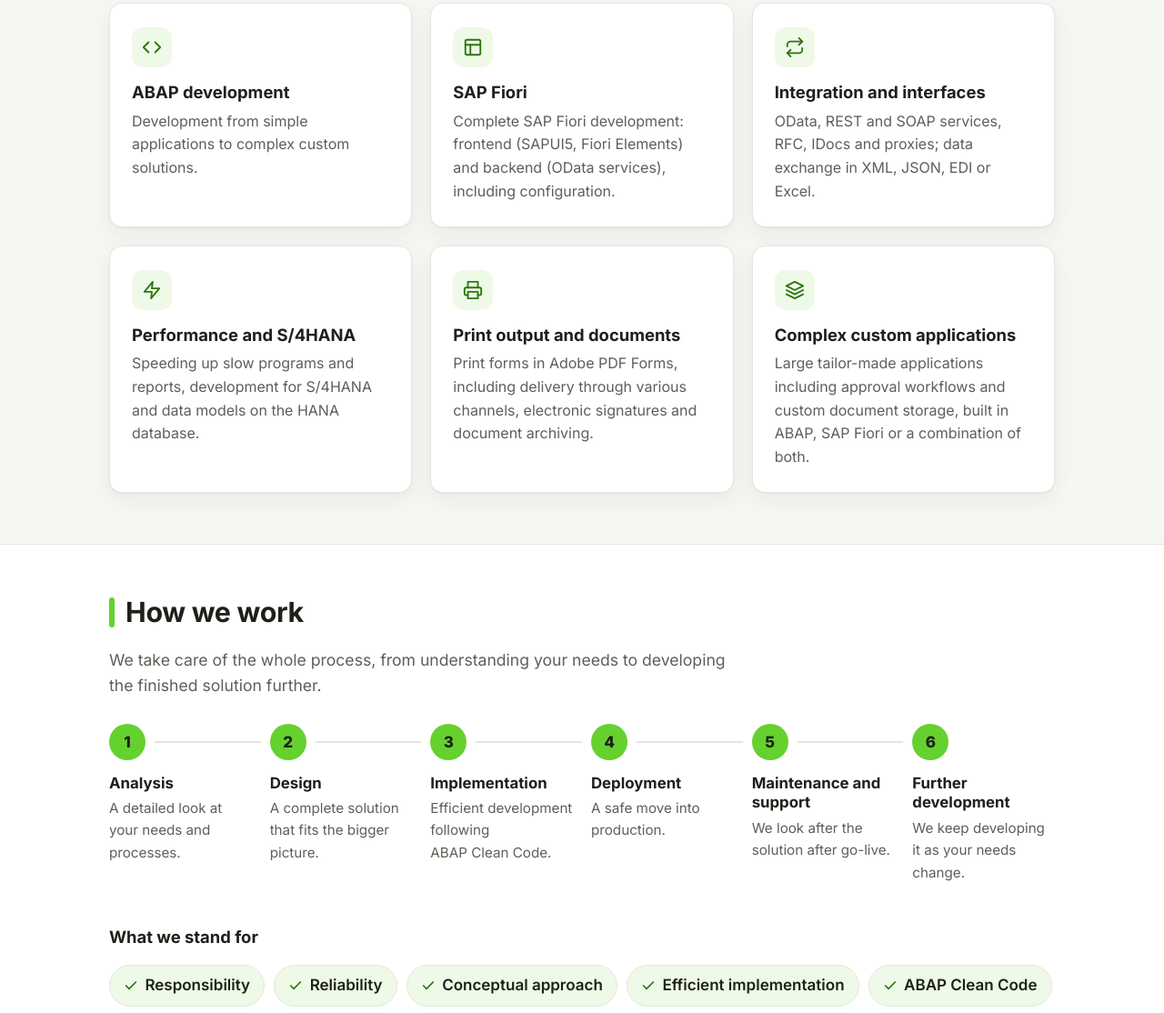
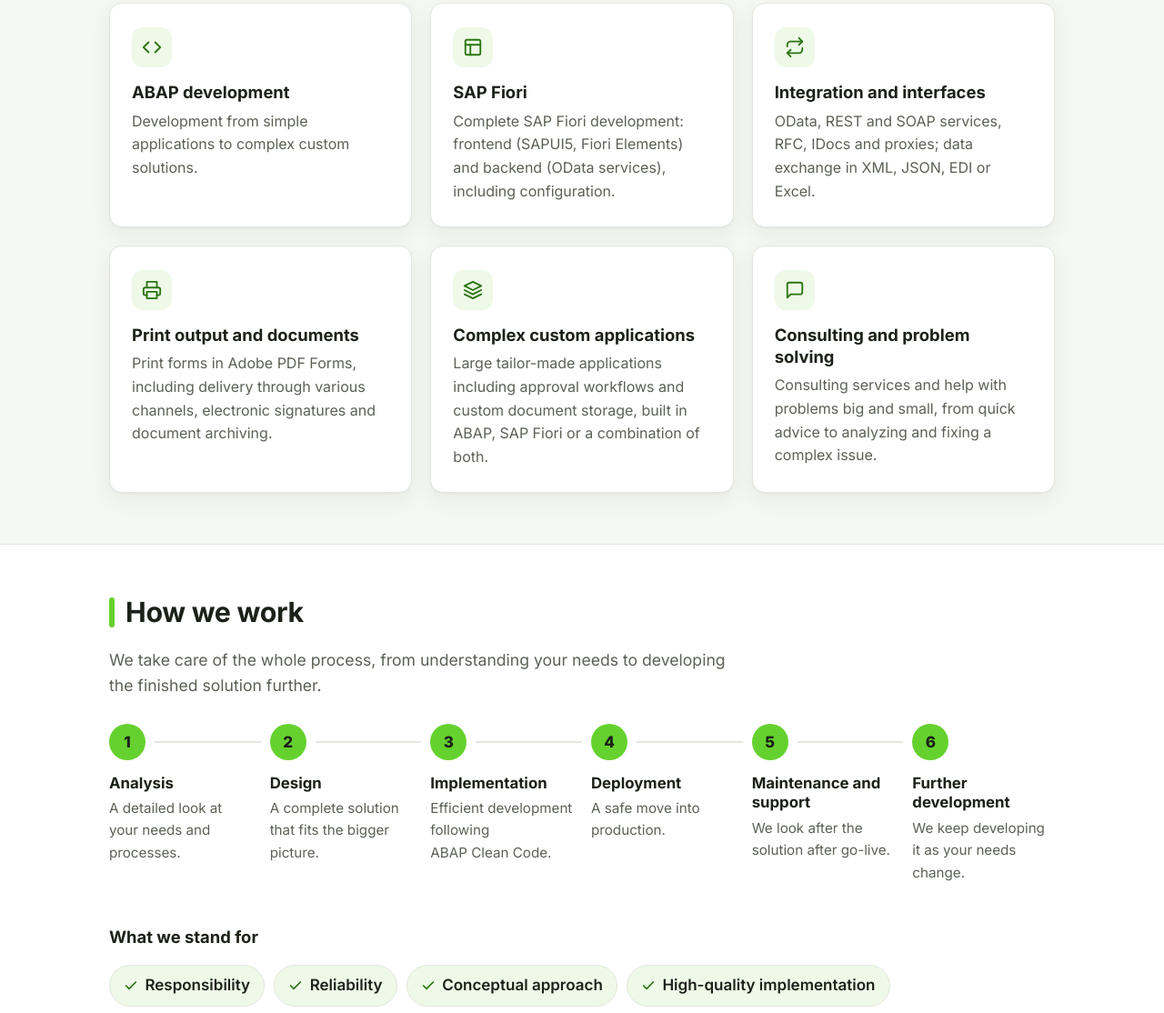
Before and after one commit to FrantisekHolas/web-conceptual-cz, a plain HTML site: page en/index.html in a window 1280 px wide. Shown: the part 798-1912 px from the top of the page at 91% size. Drawn offline with Linux system fonts and the light colour scheme.

Commit message:
Replace the S/4HANA card with consulting, trim the values
Make "Consulting and problem solving" the last service card and keep
four values: responsibility, reliability, conceptual approach and
high-quality implementation.

Co-Authored-By: Claude Opus 5.5 <noreply@anthropic.com>
Claude-Session: https://claude.ai/code/session_01CdAEPrixWyhADsH76eNAJ3

```diff
--- a/en/index.html
+++ b/en/index.html
@@ -141,11 +141,6 @@
             <p>OData, REST and SOAP services, RFC, IDocs and proxies; data exchange in XML, JSON, EDI or Excel.</p>
           </li>
           <li class="card service">
-            <span class="service-icon" aria-hidden="true"><svg viewBox="0 0 24 24" fill="none" stroke="currentColor" stroke-width="2" stroke-linecap="round" stroke-linejoin="round"><polygon points="13 2 3 14 12 14 11 22 21 10 12 10 13 2"/></svg></span>
-            <h3>Performance and S/4HANA</h3>
-            <p>Speeding up slow programs and reports, development for S/4HANA and data models on the HANA database.</p>
-          </li>
-          <li class="card service">
             <span class="service-icon" aria-hidden="true"><svg viewBox="0 0 24 24" fill="none" stroke="currentColor" stroke-width="2" stroke-linecap="round" stroke-linejoin="round"><polyline points="6 9 6 2 18 2 18 9"/><path d="M6 18H4a2 2 0 0 1-2-2v-5a2 2 0 0 1 2-2h16a2 2 0 0 1 2 2v5a2 2 0 0 1-2 2h-2"/><rect x="6" y="14" width="12" height="8"/></svg></span>
             <h3>Print output and documents</h3>
             <p>Print forms in Adobe PDF Forms, including delivery through various channels, electronic signatures and document archiving.</p>
@@ -154,6 +149,11 @@
             <span class="service-icon" aria-hidden="true"><svg viewBox="0 0 24 24" fill="none" stroke="currentColor" stroke-width="2" stroke-linecap="round" stroke-linejoin="round"><polygon points="12 2 2 7 12 12 22 7 12 2"/><polyline points="2 17 12 22 22 17"/><polyline points="2 12 12 17 22 12"/></svg></span>
             <h3>Complex custom applications</h3>
             <p>Large tailor-made applications including approval workflows and custom document storage, built in ABAP, SAP Fiori or a combination of both.</p>
+          </li>
+          <li class="card service">
+            <span class="service-icon" aria-hidden="true"><svg viewBox="0 0 24 24" fill="none" stroke="currentColor" stroke-width="2" stroke-linecap="round" stroke-linejoin="round"><path d="M21 15a2 2 0 0 1-2 2H7l-4 4V5a2 2 0 0 1 2-2h14a2 2 0 0 1 2 2z"/></svg></span>
+            <h3>Consulting and problem solving</h3>
+            <p>Consulting services and help with problems big and small, from quick advice to analyzing and fixing a complex issue.</p>
           </li>
         </ul>
       </div>
@@ -176,8 +176,7 @@
           <li><svg viewBox="0 0 24 24" fill="none" stroke="currentColor" stroke-width="2.5" stroke-linecap="round" stroke-linejoin="round" aria-hidden="true"><polyline points="20 6 9 17 4 12"/></svg>Responsibility</li>
           <li><svg viewBox="0 0 24 24" fill="none" stroke="currentColor" stroke-width="2.5" stroke-linecap="round" stroke-linejoin="round" aria-hidden="true"><polyline points="20 6 9 17 4 12"/></svg>Reliability</li>
           <li><svg viewBox="0 0 24 24" fill="none" stroke="currentColor" stroke-width="2.5" stroke-linecap="round" stroke-linejoin="round" aria-hidden="true"><polyline points="20 6 9 17 4 12"/></svg>Conceptual approach</li>
-          <li><svg viewBox="0 0 24 24" fill="none" stroke="currentColor" stroke-width="2.5" stroke-linecap="round" stroke-linejoin="round" aria-hidden="true"><polyline points="20 6 9 17 4 12"/></svg>Efficient implementation</li>
-          <li><svg viewBox="0 0 24 24" fill="none" stroke="currentColor" stroke-width="2.5" stroke-linecap="round" stroke-linejoin="round" aria-hidden="true"><polyline points="20 6 9 17 4 12"/></svg>ABAP Clean Code</li>
+          <li><svg viewBox="0 0 24 24" fill="none" stroke="currentColor" stroke-width="2.5" stroke-linecap="round" stroke-linejoin="round" aria-hidden="true"><polyline points="20 6 9 17 4 12"/></svg>High-quality implementation</li>
         </ul>
       </div>
     </section>
```
Also changed, not shown: de/index.html (+6 -7 lines), index.html (+6 -7 lines).
